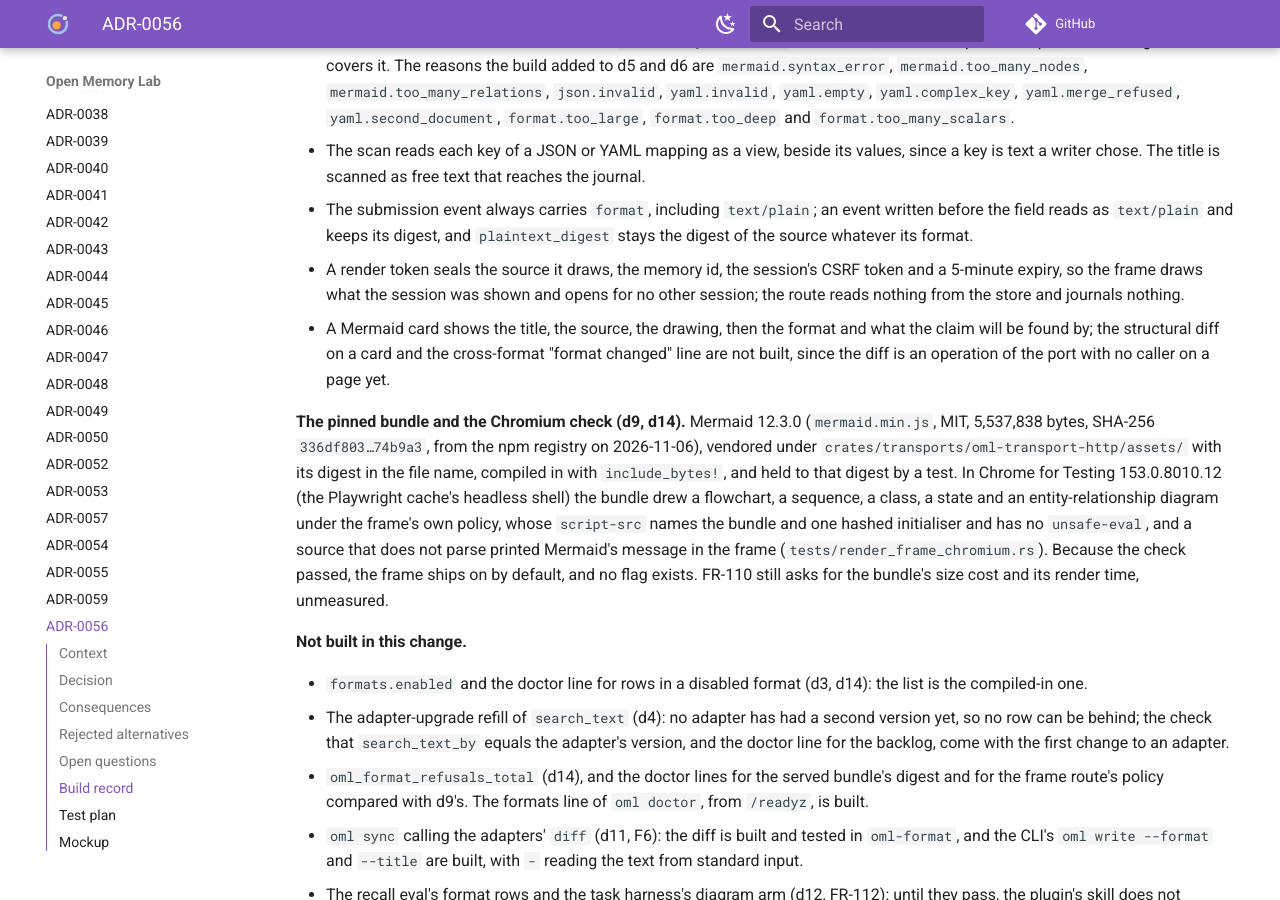
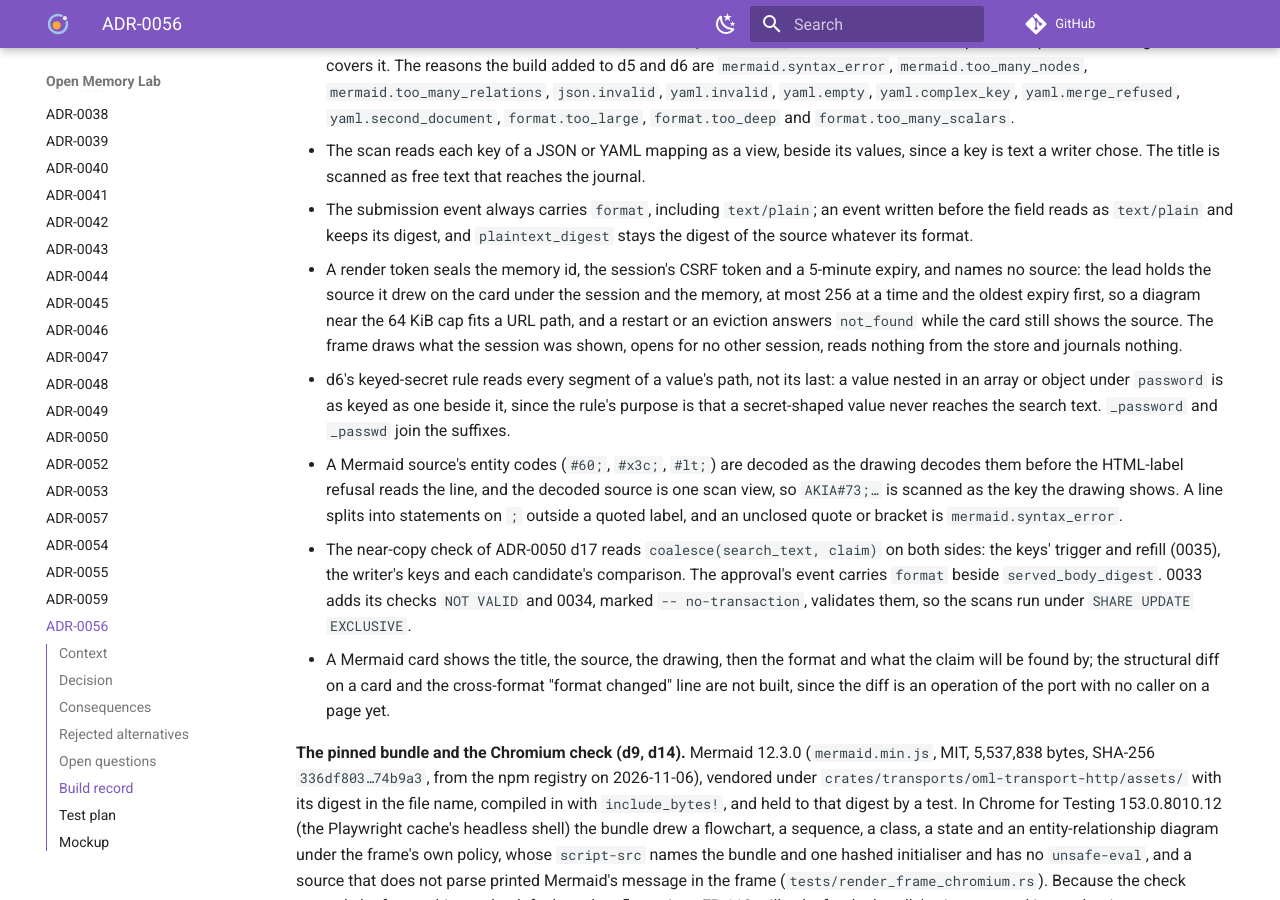
Before and after one commit to e8kor/open-memory-lab, an MkDocs documentation site: the page built from docs/adr/ADR-0056-a-claim-version-names-its-format-the-signature-covers-its-source-and-adapters-compiled-into-the-server-derive-what-search-reads.md, in a window 1280 px wide and 900 px high, scrolled down 8838 px. Built offline with MkDocs 1.6.1 and Material for MkDocs 9.7.7, drawn with Linux system fonts in a browser that asks for light colours; comment, search, counter and statistics services are not loaded.

Commit message:
docs(adr): the build record names the nested keyed secret, entity codes, the render handle and the check's text (ADR-0056; review of #90)

```diff
--- a/docs/adr/ADR-0056-a-claim-version-names-its-format-the-signature-covers-its-source-and-adapters-compiled-into-the-server-derive-what-search-reads.md
+++ b/docs/adr/ADR-0056-a-claim-version-names-its-format-the-signature-covers-its-source-and-adapters-compiled-into-the-server-derive-what-search-reads.md
@@ -397,9 +397,23 @@ list.
 - The submission event always carries `format`, including `text/plain`; an event written before
   the field reads as `text/plain` and keeps its digest, and `plaintext_digest` stays the digest of
   the source whatever its format.
-- A render token seals the source it draws, the memory id, the session's CSRF token and a
-  5-minute expiry, so the frame draws what the session was shown and opens for no other session; the
-  route reads nothing from the store and journals nothing.
+- A render token seals the memory id, the session's CSRF token and a 5-minute expiry, and names no
+  source: the lead holds the source it drew on the card under the session and the memory, at most
+  256 at a time and the oldest expiry first, so a diagram near the 64 KiB cap fits a URL path, and a
+  restart or an eviction answers `not_found` while the card still shows the source. The frame
+  draws what the session was shown, opens for no other session, reads nothing from the store and
+  journals nothing.
+- d6's keyed-secret rule reads every segment of a value's path, not its last: a value nested in an
+  array or object under `password` is as keyed as one beside it, since the rule's purpose is that a
+  secret-shaped value never reaches the search text. `_password` and `_passwd` join the suffixes.
+- A Mermaid source's entity codes (`#60;`, `#x3c;`, `#lt;`) are decoded as the drawing decodes them
+  before the HTML-label refusal reads the line, and the decoded source is one scan view, so
+  `AKIA#73;…` is scanned as the key the drawing shows. A line splits into statements on `;` outside
+  a quoted label, and an unclosed quote or bracket is `mermaid.syntax_error`.
+- The near-copy check of ADR-0050 d17 reads `coalesce(search_text, claim)` on both sides: the keys'
+  trigger and refill (0035), the writer's keys and each candidate's comparison. The approval's
+  event carries `format` beside `served_body_digest`. 0033 adds its checks `NOT VALID` and 0034,
+  marked `-- no-transaction`, validates them, so the scans run under `SHARE UPDATE EXCLUSIVE`.
 - A Mermaid card shows the title, the source, the drawing, then the format and what the claim will
   be found by; the structural diff on a card and the cross-format "format changed" line are not
   built, since the diff is an operation of the port with no caller on a page yet.
```
